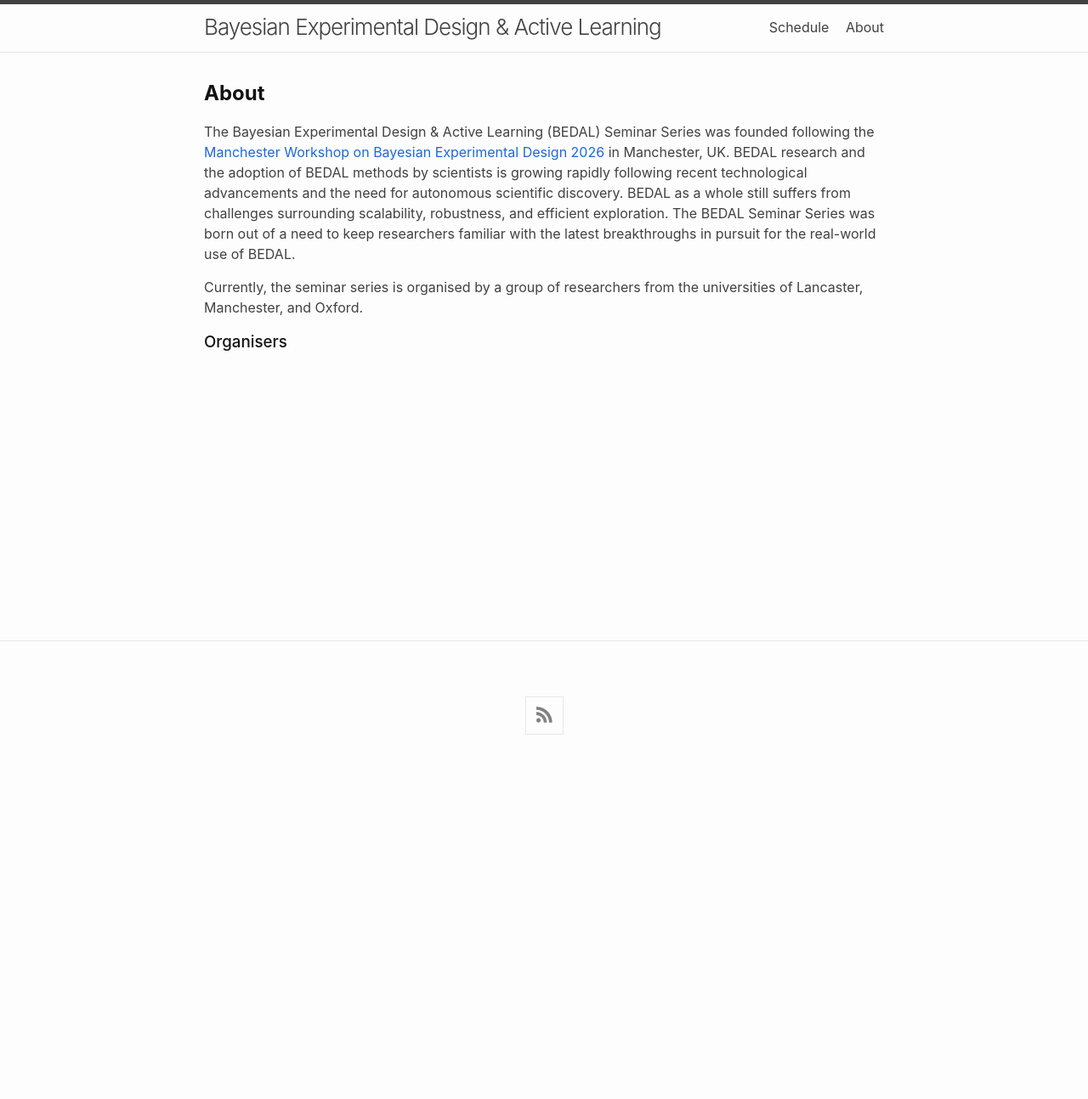
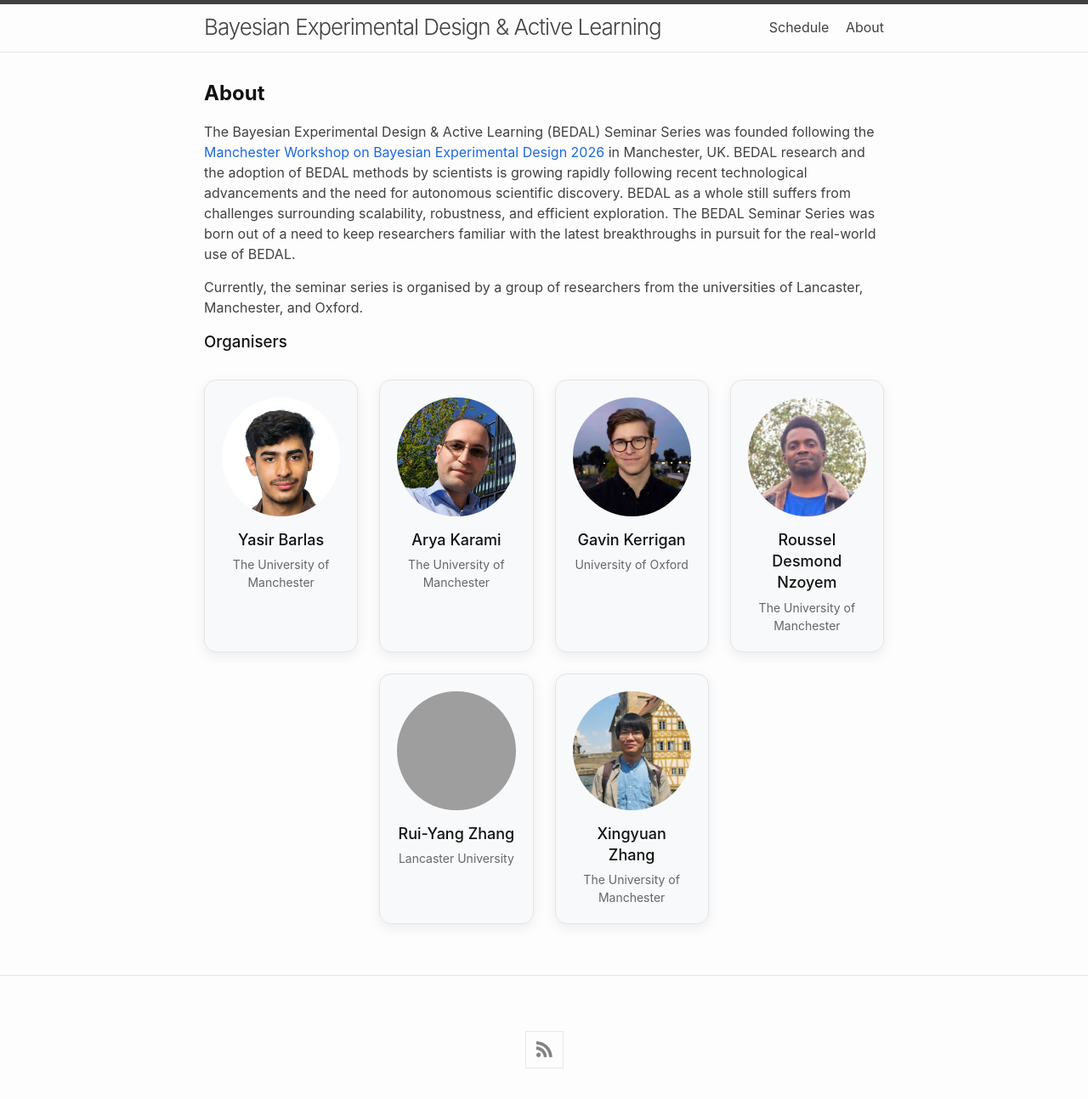
Before and after one commit to bayesiandesign/seminar, a Jekyll site: the page built from about.html, in a window 1280 px wide. Shown: the whole page at 85% size. Built offline with Jekyll 4.4.1, drawn with Linux system fonts in a browser that asks for light colours; nearby versions of some CDN libraries; before the commit the page ends 900 px from its top, so only the background shows below that; grey boxes are pictures that could not be loaded.

Commit message:
Update about.html

```diff
--- a/about.html
+++ b/about.html
@@ -13,4 +13,56 @@ permalink: /about/
 
   <h3>Organisers</h3>
 
+  <div class="organisers-grid">
+
+    <div class="organiser-card">
+        <img src="{{ '/assets/images/organisers/yasir.jpg' | relative_url }}"
+             alt="Yasir Barlas"
+             class="organiser-photo">
+        <h4>Yasir Barlas</h4>
+        <p>The University of Manchester</p>
+    </div>
+
+    <div class="organiser-card">
+        <img src="{{ '/assets/images/organisers/arya.png' | relative_url }}"
+             alt="Arya Karami"
+             class="organiser-photo">
+        <h4>Arya Karami</h4>
+        <p>The University of Manchester</p>
+    </div>
+
+    <div class="organiser-card">
+        <img src="{{ '/assets/images/organisers/gavin.jpg' | relative_url }}"
+             alt="Gavin Kerrigan"
+             class="organiser-photo">
+        <h4>Gavin Kerrigan</h4>
+        <p>University of Oxford</p>
+    </div>
+
+    <div class="organiser-card">
+        <img src="{{ '/assets/images/organisers/roussel.png' | relative_url }}"
+             alt="Roussel Desmond Nzoyem"
+             class="organiser-photo">
+        <h4>Roussel Desmond Nzoyem</h4>
+        <p>The University of Manchester</p>
+    </div>
+
+    <div class="organiser-card">
+        <img src="{{ '/assets/images/organisers/rui.png' | relative_url }}"
+             alt="Rui-Yang Zhang"
+             class="organiser-photo">
+        <h4>Rui-Yang Zhang</h4>
+        <p>Lancaster University</p>
+    </div>
+
+    <div class="organiser-card">
+        <img src="{{ '/assets/images/organisers/xingyuan.jpg' | relative_url }}"
+             alt="Xingyuan Zhang"
+             class="organiser-photo">
+        <h4>Xingyuan Zhang</h4>
+        <p>The University of Manchester</p>
+    </div>
+
 </div>
+
+</div>
```
